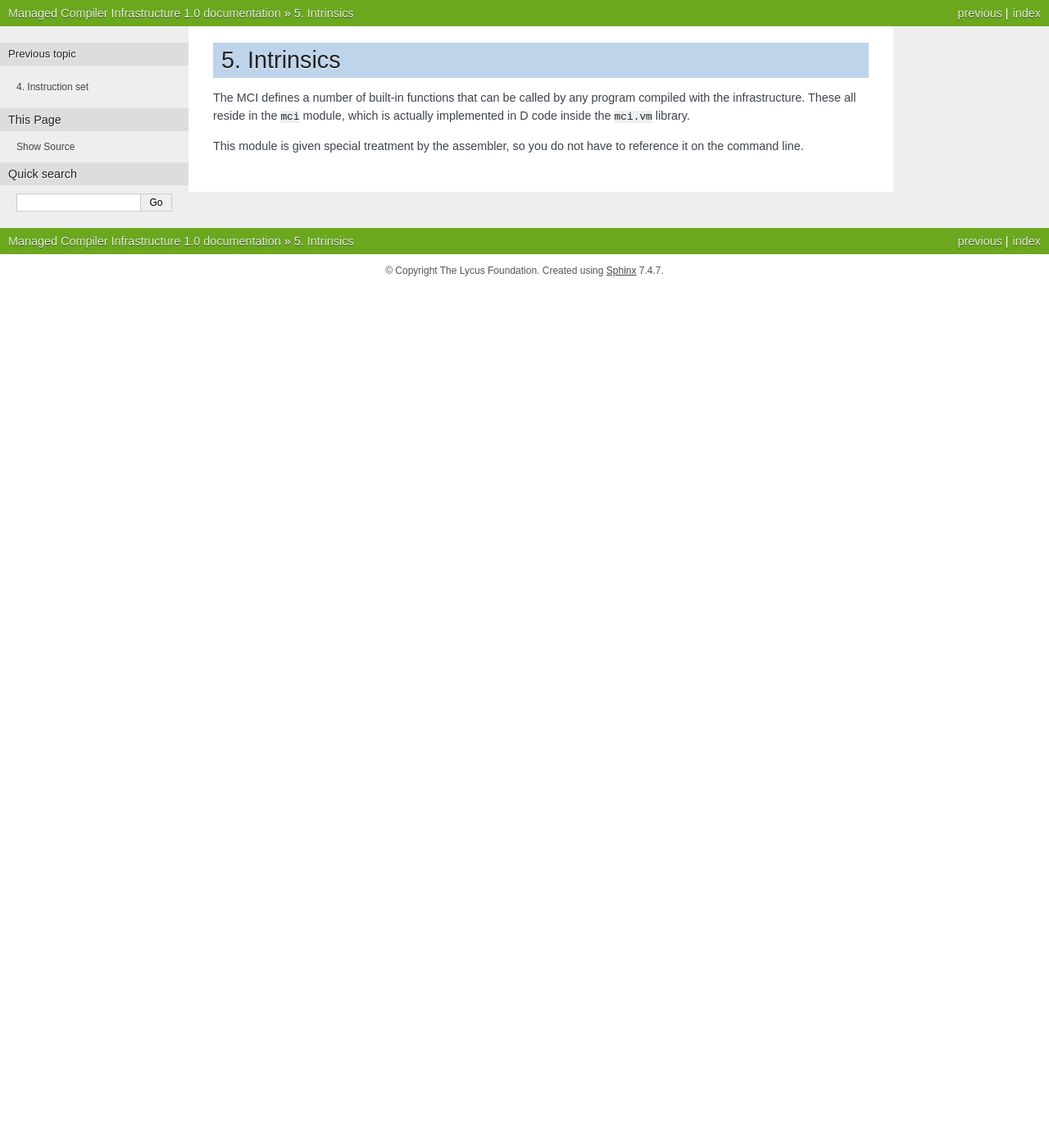
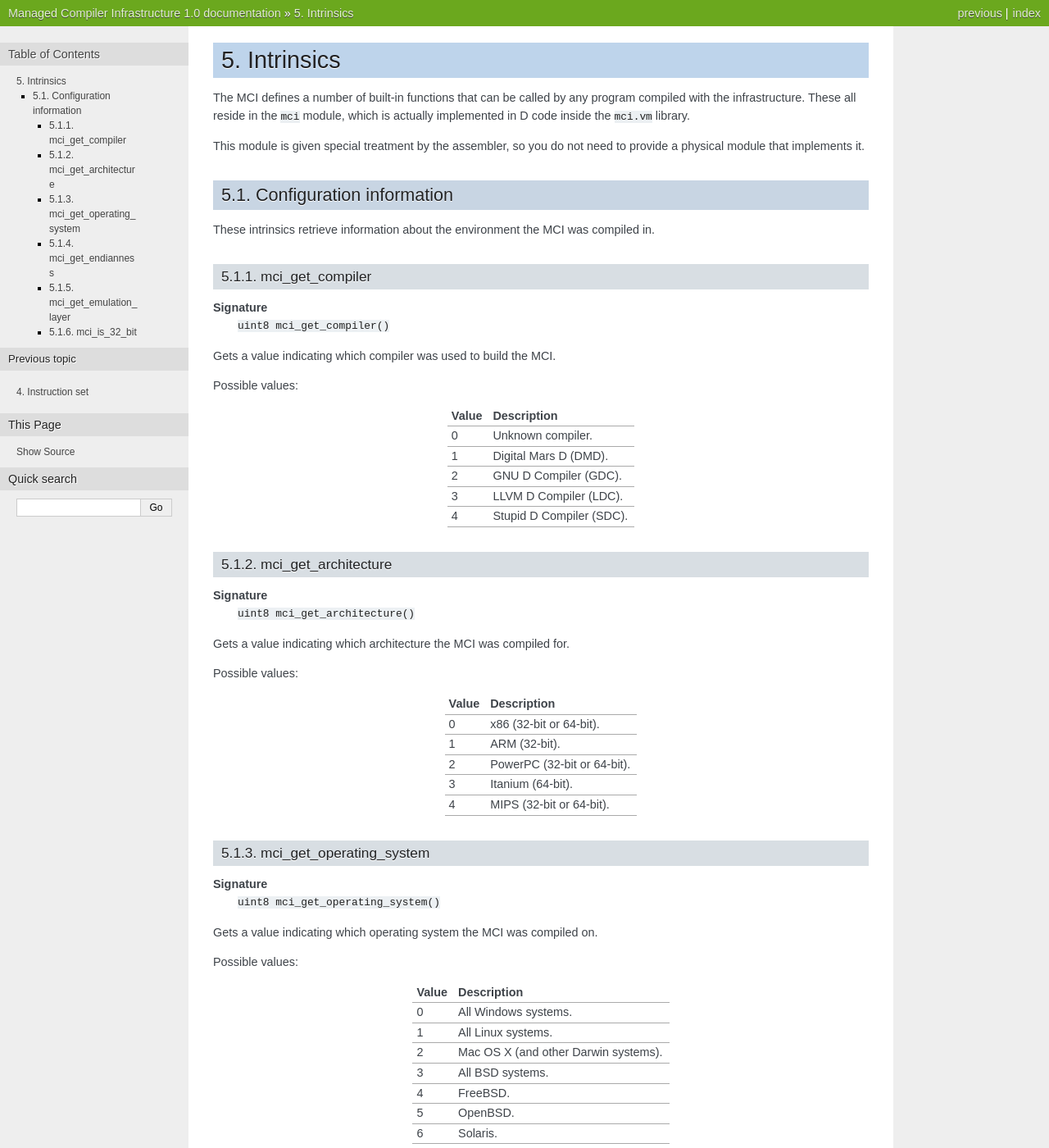
Before and after one commit to lycus/mci, a Sphinx documentation site: the page built from docs/intrinsics.rst, in a window 1280 px wide and 1400 px high. Shown: the whole window at 82% size. Built offline with Sphinx 7.4.7, drawn with Linux system fonts in a browser that asks for light colours; some of the changed text lies outside the part shown.

Commit message:
Documentation on config intrinsics.

```diff
--- a/docs/intrinsics.rst
+++ b/docs/intrinsics.rst
@@ -7,4 +7,120 @@ module, which is actually implemented in D code inside the ``mci.vm``
 library.
 
 This module is given special treatment by the assembler, so you do not
-have to reference it on the command line.
+need to provide a physical module that implements it.
+
+Configuration information
++++++++++++++++++++++++++
+
+These intrinsics retrieve information about the environment the MCI was
+compiled in.
+
+mci_get_compiler
+----------------
+
+**Signature**
+    ``uint8 mci_get_compiler()``
+
+Gets a value indicating which compiler was used to build the MCI.
+
+Possible values:
+
+===== ========================
+Value Description
+===== ========================
+0     Unknown compiler.
+1     Digital Mars D (DMD).
+2     GNU D Compiler (GDC).
+3     LLVM D Compiler (LDC).
+4     Stupid D Compiler (SDC).
+===== ========================
+
+mci_get_architecture
+--------------------
+
+**Signature**
+    ``uint8 mci_get_architecture()``
+
+Gets a value indicating which architecture the MCI was compiled for.
+
+Possible values:
+
+===== ===========================
+Value Description
+===== ===========================
+0     x86 (32-bit or 64-bit).
+1     ARM (32-bit).
+2     PowerPC (32-bit or 64-bit).
+3     Itanium (64-bit).
+4     MIPS (32-bit or 64-bit).
+===== ===========================
+
+mci_get_operating_system
+------------------------
+
+**Signature**
+    ``uint8 mci_get_operating_system()``
+
+Gets a value indicating which operating system the MCI was compiled on.
+
+Possible values:
+
+===== ====================================
+Value Description
+===== ====================================
+0     All Windows systems.
+1     All Linux systems.
+2     Mac OS X (and other Darwin systems).
+3     All BSD systems.
+4     FreeBSD.
+5     OpenBSD.
+6     Solaris.
+7     AIX.
+8     GNU Hurd.
+===== ====================================
+
+mci_get_endianness
+------------------
+
+**Signature**
+    ``uint8 mci_get_endianness()``
+
+Gets a value indicating which endianness the MCI was compiled for.
+
+Possible values:
+
+===== ==============
+Value Description
+===== ==============
+0     Little endian.
+1     Big endian.
+===== ==============
+
+mci_get_emulation_layer
+-----------------------
+
+**Signature**
+    ``uint8 mci_get_emulation_layer()``
+
+Gets a value indicating which emulation layer the MCI is compiled under.
+
+Possible values:
+
+===== ===================
+Value Description
+===== ===================
+0     No emulation layer.
+1     Cygwin.
+2     MinGW.
+===== ===================
+
+mci_is_32_bit
+-------------
+
+**Signature**
+    ``uint8 mci_is_32_bit()``
+
+Gets a value indicating whether the MCI is compiled for 32-bit pointers.
+
+This function returns 0 if the MCI is compiled for 64-bit pointers; 1 if
+it's compiled for 32-bit pointers.
```
Also changed, not shown: docs/type_system.rst (+8 -8 lines), 1 other file.
